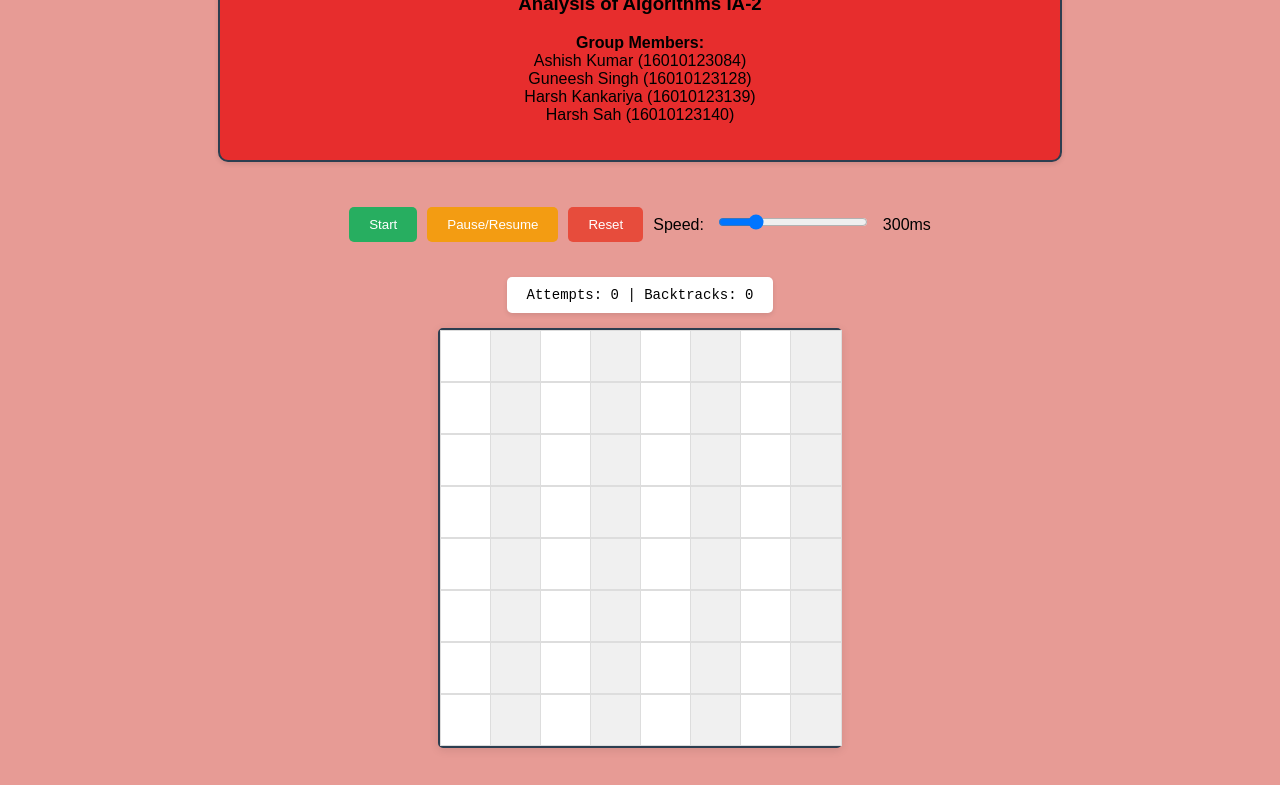
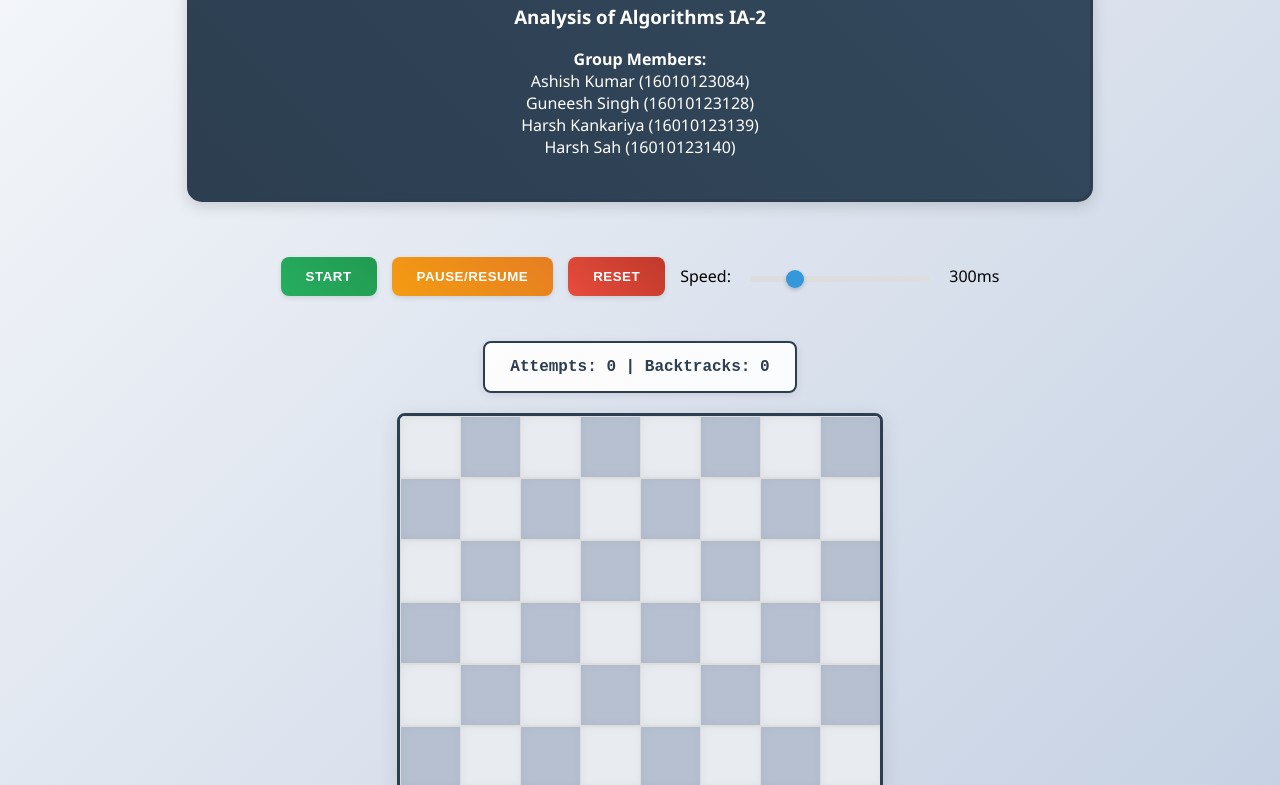
Before and after one commit to sentiashish/8_queen_problem_Simulation, a plain HTML site: page index.html in a window 1280 px wide. Shown: the part 117-902 px from the top of the page. Drawn offline with Linux system fonts and the light colour scheme.

Commit message:
Update index.html

```diff
--- a/index.html
+++ b/index.html
@@ -3,11 +3,18 @@
 <head>
     <title>8 Queens - KJSOE DAA Project</title>
     <style>
+        :root {
+            --primary-color: #2c3e50;
+            --secondary-color: #e74c3c;
+            --accent-color: #3498db;
+            --light-bg: #f9f9f9;
+        }
+
         body {
-            font-family: Arial;
+            font-family: 'Segoe UI', Tahoma, Geneva, Verdana, sans-serif;
             margin: 0;
             padding: 20px;
-            background: #e79b95;
+            background: linear-gradient(135deg, #f5f7fa 0%, #c3cfe2 100%);
             display: flex;
             flex-direction: column;
             align-items: center;
@@ -15,96 +22,169 @@
         }
 
         .header {
-            border: 2px solid #2c3e50;
-            padding: 20px;
-            margin-bottom: 25px;
-            background: rgb(231, 45, 45);
-            border-radius: 10px;
-            box-shadow: 0 2px 5px rgba(0,0,0,0.1);
-            width: 80%;
-            max-width: 800px;
+            border: 3px solid var(--primary-color);
+            padding: 25px;
+            margin-bottom: 30px;
+            background: linear-gradient(45deg, var(--primary-color), #34495e);
+            border-radius: 15px;
+            box-shadow: 0 4px 15px rgba(0,0,0,0.15);
+            width: 85%;
+            max-width: 850px;
             text-align: center;
+            color: white;
+            transition: transform 0.3s ease;
+        }
+
+        .header:hover {
+            transform: translateY(-2px);
         }
 
         .board {
             display: grid;
-            grid-template-columns: repeat(8, 50px);
+            grid-template-columns: repeat(8, 60px);
             gap: 0;
-            border: 2px solid #2c3e50;
+            border: 3px solid var(--primary-color);
             background: white;
-            border-radius: 5px;
-            box-shadow: 0 2px 10px rgba(0,0,0,0.1);
+            border-radius: 8px;
+            box-shadow: 0 4px 20px rgba(0,0,0,0.1);
+            overflow: hidden;
         }
 
         .cell {
-            width: 50px;
-            height: 50px;
+            width: 60px;
+            height: 60px;
             border: 1px solid #ddd;
-            text-align: center;
-            font-size: 35px;
-            background: #fff;
-            transition: background 0.3s;
+            display: flex;
+            align-items: center;
+            justify-content: center;
+            font-size: 40px;
+            transition: all 0.3s ease;
+            position: relative;
         }
 
-        .cell:nth-child(2n) {
-            background: #f0f0f0;
+        .cell.dark {
+            background-color: #b7c0d1;
+        }
+
+        .cell.light {
+            background-color: #e8ebf0;
+        }
+
+        .cell::after {
+            content: '';
+            position: absolute;
+            top: 0;
+            left: 0;
+            right: 0;
+            bottom: 0;
+            box-shadow: inset 0 0 10px rgba(0,0,0,0.05);
         }
 
         .controls {
-            margin: 20px 0;
+            margin: 25px 0;
             display: flex;
-            gap: 10px;
+            gap: 15px;
             align-items: center;
+            flex-wrap: wrap;
+            justify-content: center;
         }
 
         button {
-            padding: 10px 20px;
+            padding: 12px 25px;
             border: none;
-            border-radius: 5px;
+            border-radius: 8px;
             cursor: pointer;
-            transition: transform 0.2s;
+            transition: all 0.3s cubic-bezier(0.4, 0, 0.2, 1);
+            font-weight: 600;
+            letter-spacing: 0.5px;
+            text-transform: uppercase;
+            box-shadow: 0 2px 5px rgba(0,0,0,0.1);
         }
 
         button:hover {
-            transform: scale(1.05);
+            transform: translateY(-2px);
+            box-shadow: 0 4px 8px rgba(0,0,0,0.15);
         }
 
         #startBtn {
-            background: #27ae60;
+            background: linear-gradient(45deg, #27ae60, #219a52);
             color: white;
         }
 
         #pauseBtn {
-            background: #f39c12;
+            background: linear-gradient(45deg, #f39c12, #e67e22);
             color: white;
         }
 
         #resetBtn {
-            background: #e74c3c;
+            background: linear-gradient(45deg, #e74c3c, #c0392b);
             color: white;
         }
 
         .status {
-            margin: 15px 0;
-            padding: 10px 20px;
-            background: white;
-            border-radius: 5px;
-            box-shadow: 0 2px 5px rgba(0,0,0,0.1);
-            font-family: monospace;
-            font-size: 14px;
+            margin: 20px 0;
+            padding: 15px 25px;
+            background: rgba(255,255,255,0.9);
+            border-radius: 8px;
+            box-shadow: 0 2px 8px rgba(0,0,0,0.1);
+            font-family: 'Courier New', monospace;
+            font-size: 16px;
+            border: 2px solid var(--primary-color);
+            color: var(--primary-color);
+            font-weight: bold;
         }
 
         input[type="range"] {
-            width: 150px;
-            margin: 0 10px;
+            width: 180px;
+            margin: 0 15px;
+            -webkit-appearance: none;
+            height: 6px;
+            border-radius: 3px;
+            background: #ddd;
+        }
+
+        input[type="range"]::-webkit-slider-thumb {
+            -webkit-appearance: none;
+            width: 18px;
+            height: 18px;
+            border-radius: 50%;
+            background: var(--accent-color);
+            cursor: pointer;
+            box-shadow: 0 2px 4px rgba(0,0,0,0.2);
         }
 
         .container {
-            width: 80%;
-            max-width: 800px;
+            width: 85%;
+            max-width: 850px;
             display: flex;
             flex-direction: column;
             align-items: center;
+        }
+
+        .queen {
+            color: var(--secondary-color);
+            text-shadow: 0 2px 4px rgba(0,0,0,0.2);
+            animation: popIn 0.3s ease;
+        }
+
+        @keyframes popIn {
+            0% { transform: scale(0); }
+            90% { transform: scale(1.1); }
+            100% { transform: scale(1); }
+        }
+
+        @media (max-width: 600px) {
+            .cell {
+                width: 45px;
+                height: 45px;
+                font-size: 30px;
+            }
+            .board {
+                grid-template-columns: repeat(8, 45px);
+            }
+            .header h2 {
+                font-size: 1.5rem;
+            }
         }
     </style>
 </head>
@@ -115,16 +195,15 @@
         <p><strong>Group Members:</strong><br>
         Ashish Kumar (16010123084)<br>
         Guneesh Singh (16010123128)<br>
-       Harsh Kankariya (16010123139)<br>
+        Harsh Kankariya (16010123139)<br>
         Harsh Sah (16010123140)</p>
-
     </div>
 
     <div class="container">
         <div class="controls">
-            <button id="startBtn" onclick="start()">Start</button>
-            <button id="pauseBtn" onclick="togglePause()">Pause/Resume</button>
-            <button id="resetBtn" onclick="reset()">Reset</button>
+            <button id="startBtn">Start</button>
+            <button id="pauseBtn">Pause/Resume</button>
+            <button id="resetBtn">Reset</button>
             <div>
                 Speed:
                 <input type="range" id="speed" min="100" max="1000" value="300">
@@ -141,55 +220,49 @@
     </div>
 
     <script>
-        // Basic 8 Queens solver with backtracking visualization
         let board = [];
         let solving = false;
         let paused = false;
         let attempts = 0;
         let backtracks = 0;
         let speed = 300;
+        let currentAnimation = null;
 
-        // Initialize board
         function initBoard() {
             const container = document.getElementById('board');
             container.innerHTML = '';
             board = Array(8).fill().map(() => Array(8).fill(0));
 
-            for(let i=0; i<8; i++) {
-                for(let j=0; j<8; j++) {
+            for(let i = 0; i < 8; i++) {
+                for(let j = 0; j < 8; j++) {
                     const cell = document.createElement('div');
-                    cell.className = 'cell';
+                    cell.className = `cell ${(i + j) % 2 === 0 ? 'light' : 'dark'}`;
                     cell.id = `cell-${i}-${j}`;
                     container.appendChild(cell);
                 }
             }
         }
 
-        // Check if position is safe
         function isSafe(row, col) {
-            // Check column
-            for(let i=0; i<row; i++) {
+            for(let i = 0; i < row; i++) {
                 if(board[i][col]) return false;
             }
 
-            // Check left diagonal
-            for(let i=row-1, j=col-1; i>=0 && j>=0; i--, j--) {
+            for(let i = row - 1, j = col - 1; i >= 0 && j >= 0; i--, j--) {
                 if(board[i][j]) return false;
             }
 
-            // Check right diagonal
-            for(let i=row-1, j=col+1; i>=0 && j<8; i--, j++) {
+            for(let i = row - 1, j = col + 1; i >= 0 && j < 8; i--, j++) {
                 if(board[i][j]) return false;
             }
 
             return true;
         }
 
-        // Main solver function
         async function solve(row = 0) {
             if(row === 8) return true;
 
-            for(let col=0; col<8; col++) {
+            for(let col = 0; col < 8; col++) {
                 if(!solving) return false;
 
                 while(paused) {
@@ -200,7 +273,7 @@
                 document.getElementById('attempts').textContent = attempts;
                 const cell = document.getElementById(`cell-${row}-${col}`);
                 cell.textContent = '♛';
-                cell.style.color = '#2c3e50';
+                cell.classList.add('queen');
 
                 await new Promise(r => setTimeout(r, speed));
 
@@ -213,24 +286,24 @@
                 backtracks++;
                 document.getElementById('backtracks').textContent = backtracks;
                 cell.textContent = '';
+                cell.classList.remove('queen');
             }
             return false;
         }
 
-        // Control functions
-        function start() {
+        document.getElementById('startBtn').addEventListener('click', () => {
             if(!solving) {
                 solving = true;
                 paused = false;
                 solve();
             }
-        }
+        });
 
-        function togglePause() {
+        document.getElementById('pauseBtn').addEventListener('click', () => {
             paused = !paused;
-        }
+        });
 
-        function reset() {
+        document.getElementById('resetBtn').addEventListener('click', () => {
             solving = false;
             paused = false;
             attempts = 0;
@@ -238,11 +311,10 @@
             document.getElementById('attempts').textContent = '0';
             document.getElementById('backtracks').textContent = '0';
             initBoard();
-        }
+        });
 
-        // Initialize on load
         document.getElementById('speed').addEventListener('input', (e) => {
-            speed = 1000 - e.target.value;
+            speed = 1000 - e.target.value + 100;
             document.getElementById('speedValue').textContent = `${speed}ms`;
         });
 
```
